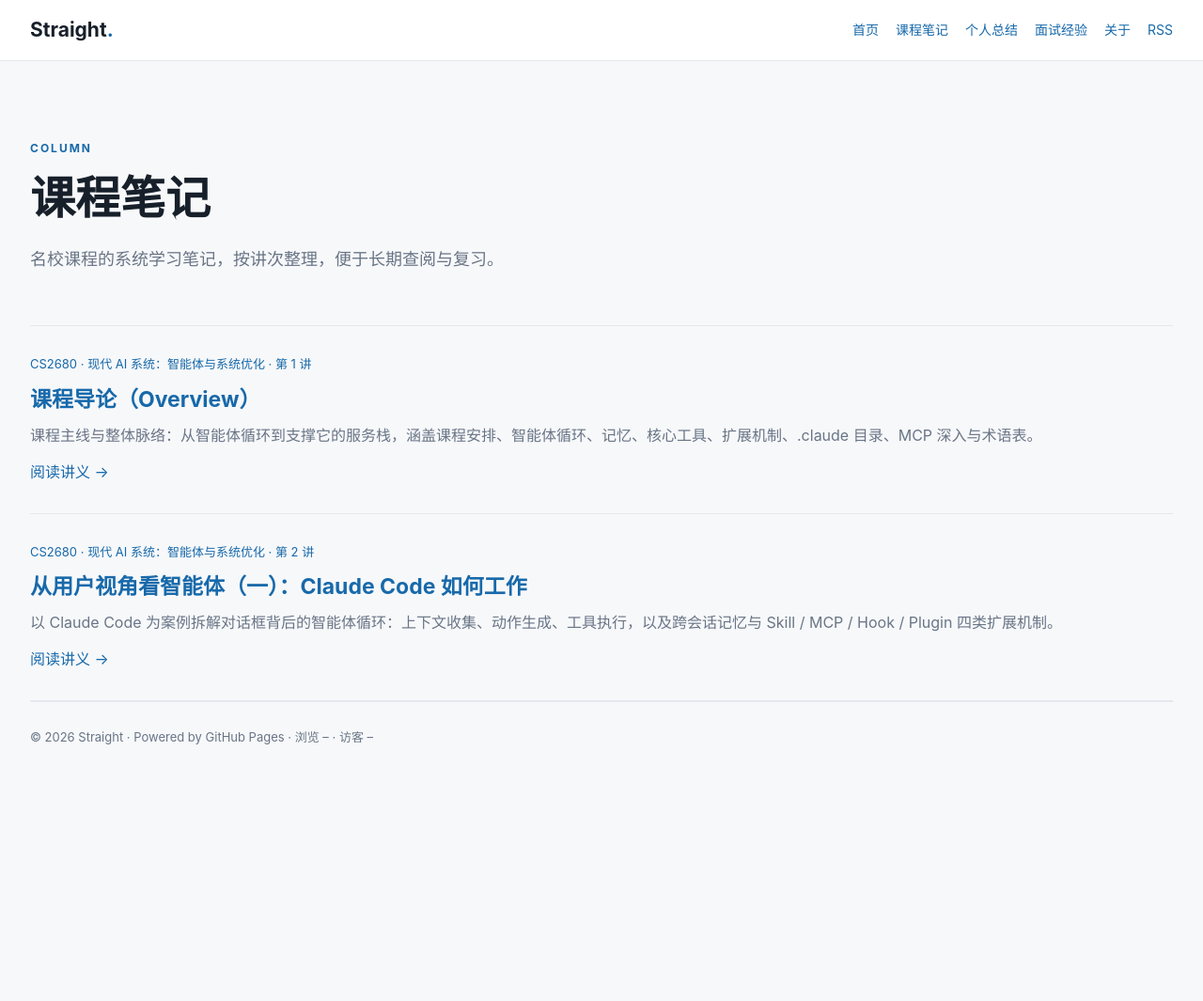
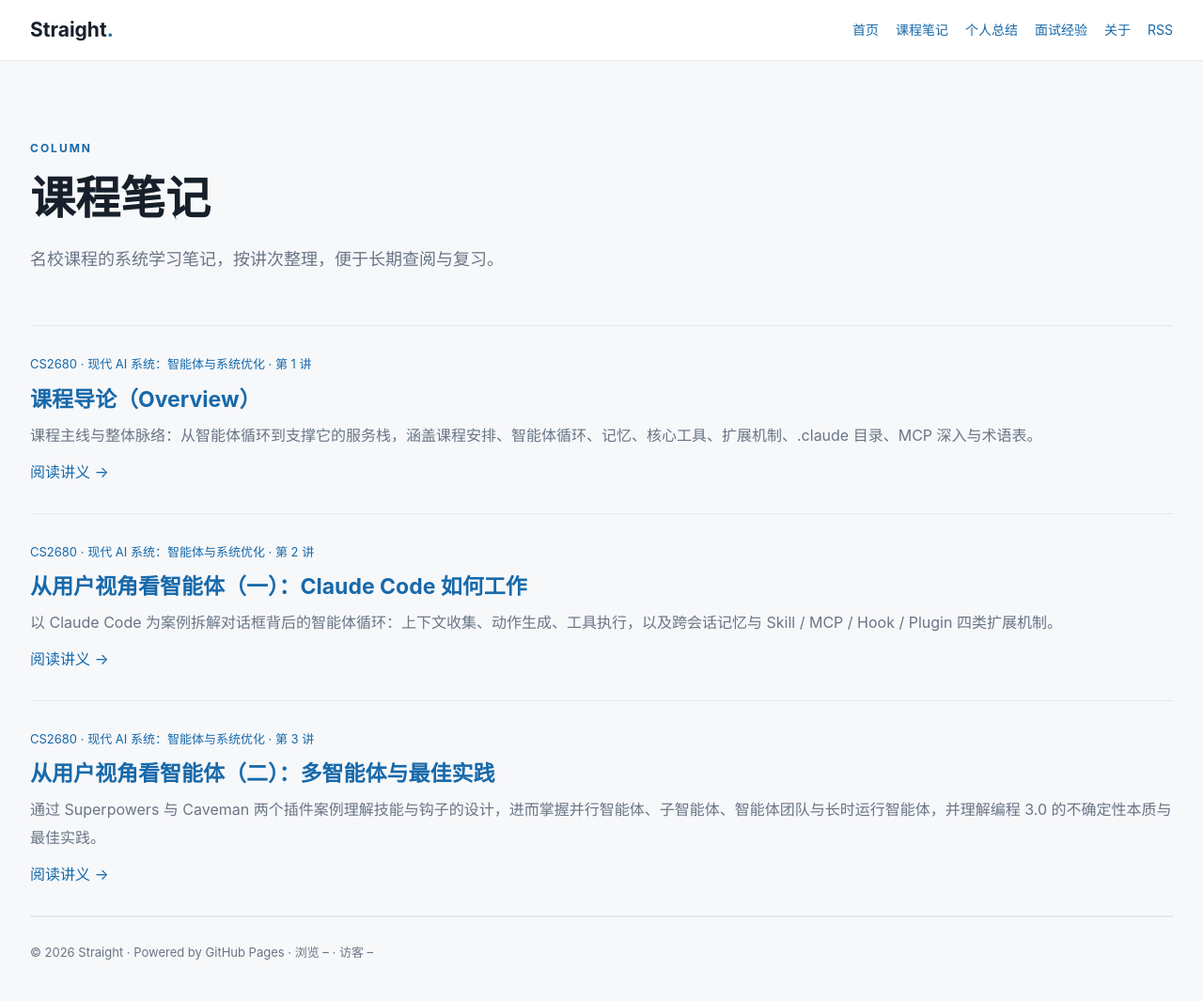
Before and after one commit to shuqingjinse/shuqingjinse.github.io, a Jekyll site: the page built from course-notes.html, in a window 1280 px wide. Shown: the whole page at 94% size. Built offline with Jekyll 4.4.1, drawn with Linux system fonts in a browser that asks for light colours; comment, search, counter and statistics services are not loaded; before the commit the page ends 900 px from its top, so only the background shows below that.

Commit message:
course notes: add lecture 3 card to index

```diff
--- a/course-notes.html
+++ b/course-notes.html
@@ -23,6 +23,12 @@ permalink: /course-notes/
     <p>以 Claude Code 为案例拆解对话框背后的智能体循环：上下文收集、动作生成、工具执行，以及跨会话记忆与 Skill / MCP / Hook / Plugin 四类扩展机制。</p>
     <a class="read-more" href="{{ '/course-notes/cs2680-lecture-02/' | relative_url }}">阅读讲义 →</a>
   </article>
+  <article class="post-card course-card">
+    <p class="post-meta">CS2680 · 现代 AI 系统：智能体与系统优化 · 第 3 讲</p>
+    <h2><a href="{{ '/course-notes/cs2680-lecture-03/' | relative_url }}">从用户视角看智能体（二）：多智能体与最佳实践</a></h2>
+    <p>通过 Superpowers 与 Caveman 两个插件案例理解技能与钩子的设计，进而掌握并行智能体、子智能体、智能体团队与长时运行智能体，并理解编程 3.0 的不确定性本质与最佳实践。</p>
+    <a class="read-more" href="{{ '/course-notes/cs2680-lecture-03/' | relative_url }}">阅读讲义 →</a>
+  </article>
 </section>
 
 <style>
```
